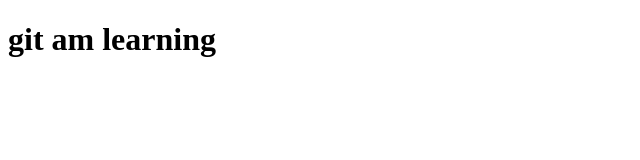
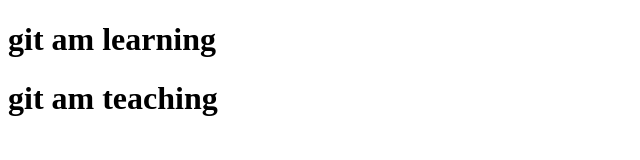
Before and after one commit to sharondev11/myProjects, a plain HTML site: page git.html in a window 1280 px wide. Shown: the whole page, without its empty margins (0-640 px from the left). Drawn offline with Linux system fonts and the light colour scheme.

Commit message:
updated files

```diff
--- a/git.html
+++ b/git.html
@@ -7,5 +7,6 @@
 </head>
 <body>
     <h1>git am learning</h1>
+    <h1>git am teaching</h1>
 </body>
 </html>
```
